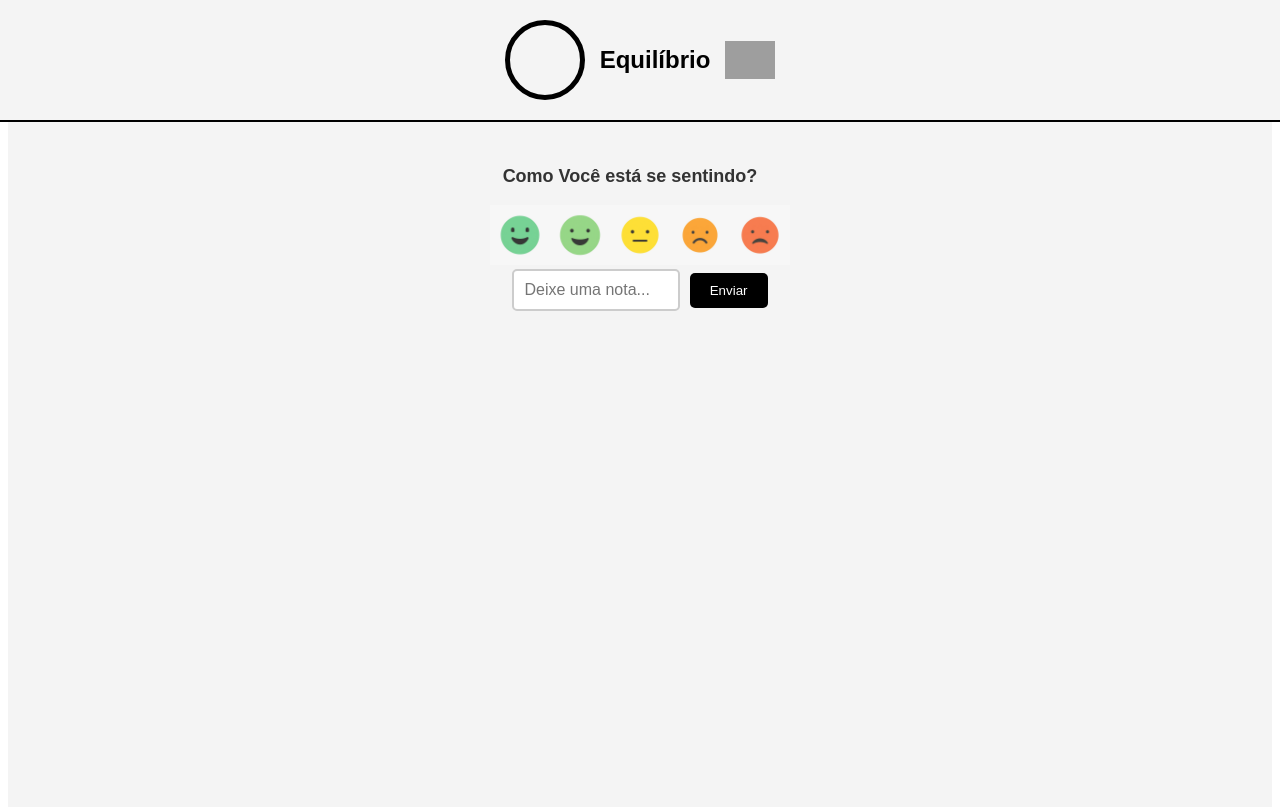
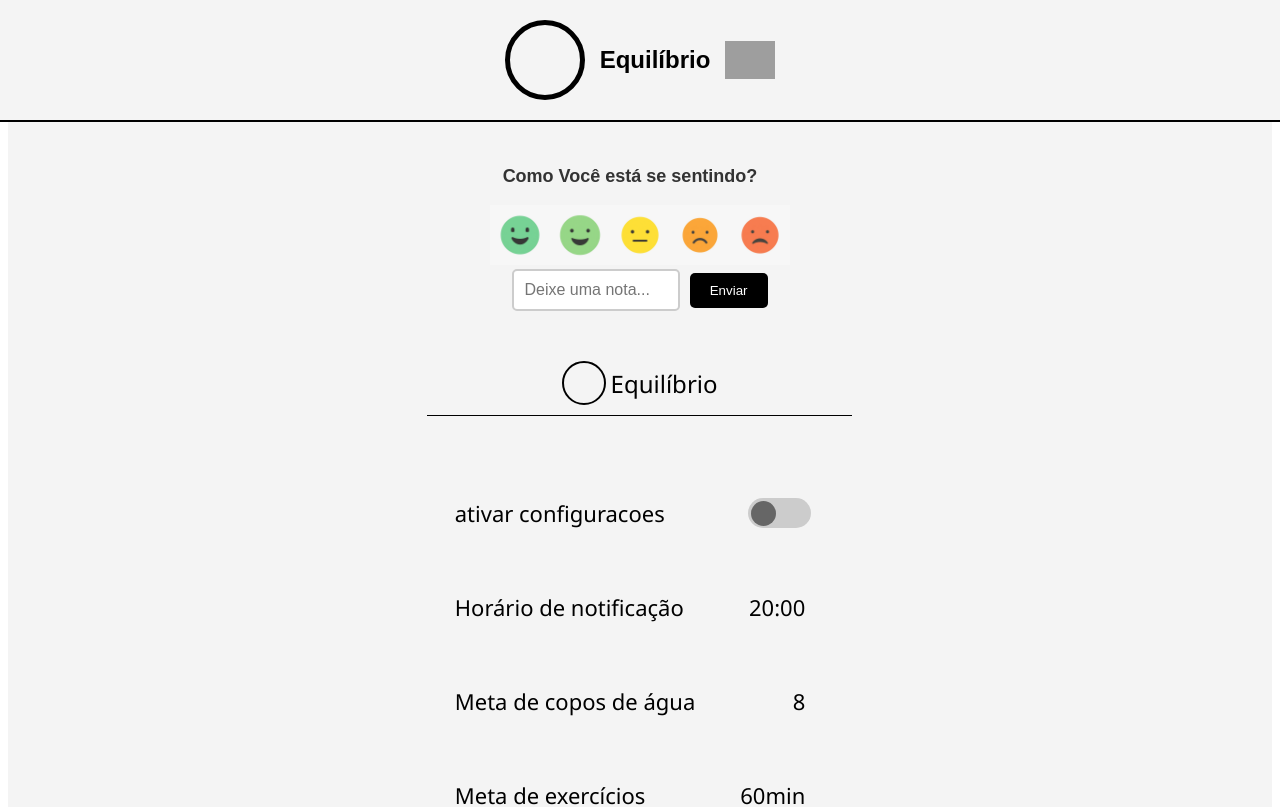
Before and after one commit to ThaigoDev/equilibrio-app-front, a React (Vite) app: page / in a window 1280 px wide. Shown: the top 807 px of the page. Built offline with nearby package versions, Linux system fonts and the light colour scheme; grey boxes are pictures that could not be loaded.

Commit message:
importação senttings

```diff
--- a/src/pages/Home.jsx
+++ b/src/pages/Home.jsx
@@ -1,13 +1,18 @@
 import React from "react";
 import Equilibrio from "./Equilibrio"; // Ajuste o caminho caso necessário
 import Sentimentos from "./Sentimentos"; // Certifique-se de ajustar o caminho
+import Settings from "./Settings"; // Importando o novo componente Settings
 import "./Home.css";
 
 const Home = () => {
     return (
         <div className="home-container">
+            {/* Componentes principais */}
             <Equilibrio />
             <Sentimentos />
+
+            {/* Novo componente Settings */}
+            <Settings />
         </div>
     );
 };
```
